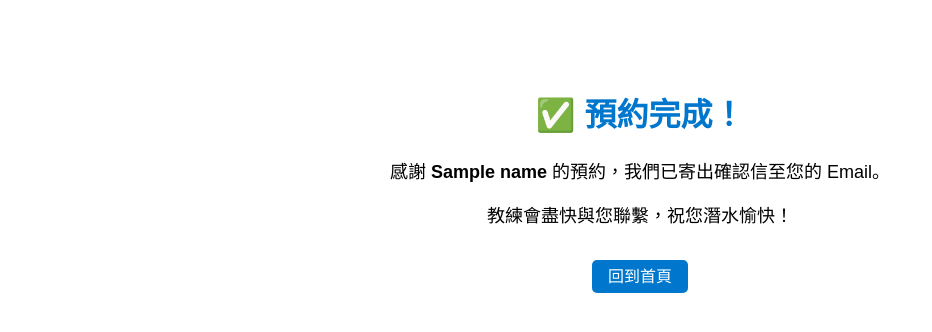
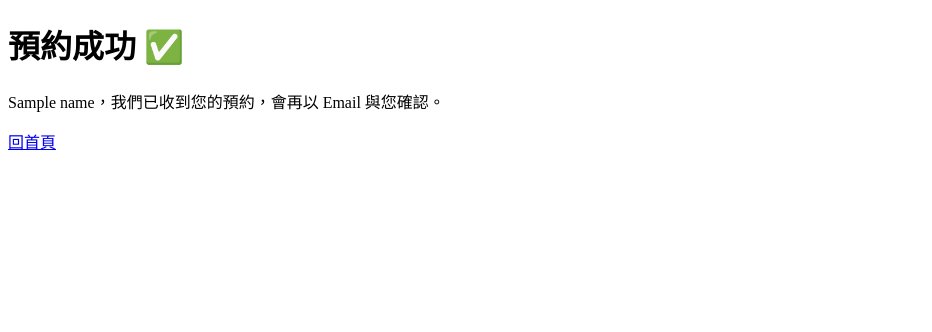
Before and after one commit to stewanswer-coder/dive_booking, a Flask app: template templates/success.html in a window 1280 px wide. Shown: the top 332 px of the page, without its empty margins (0-932 px from the left). Run offline with Flask 3, Linux system fonts and the light colour scheme; the template is opened without the code that fills it: most values are stand-ins (such as "Sample title", 1, 10 or a date in 2020).

Commit message:
Update success.html

```diff
--- a/templates/success.html
+++ b/templates/success.html
@@ -1,21 +1,9 @@
 <!doctype html>
 <html lang="zh-Hant">
-<head>
-  <meta charset="utf-8">
-  <meta name="viewport" content="width=device-width,initial-scale=1">
-  <title>預約完成</title>
-  <style>
-    body { font-family: Arial, sans-serif; text-align:center; padding-top:60px; }
-    h1 { color: #0077cc; }
-    p { font-size: 18px; }
-    a { text-decoration:none; color:white; background:#0077cc; padding:8px 16px; border-radius:5px; }
-  </style>
-</head>
+<head><meta charset="utf-8"><title>預約成功</title></head>
 <body>
-  <h1>✅ 預約完成！</h1>
-  <p>感謝 <b>{{ name }}</b> 的預約，我們已寄出確認信至您的 Email。</p>
-  <p>教練會盡快與您聯繫，祝您潛水愉快！</p>
-  <br>
-  <a href="/">回到首頁</a>
+  <h1>預約成功 ✅</h1>
+  <p>{{ name }}，我們已收到您的預約，會再以 Email 與您確認。</p>
+  <a href="{{ url_for('index') }}">回首頁</a>
 </body>
 </html>
```
